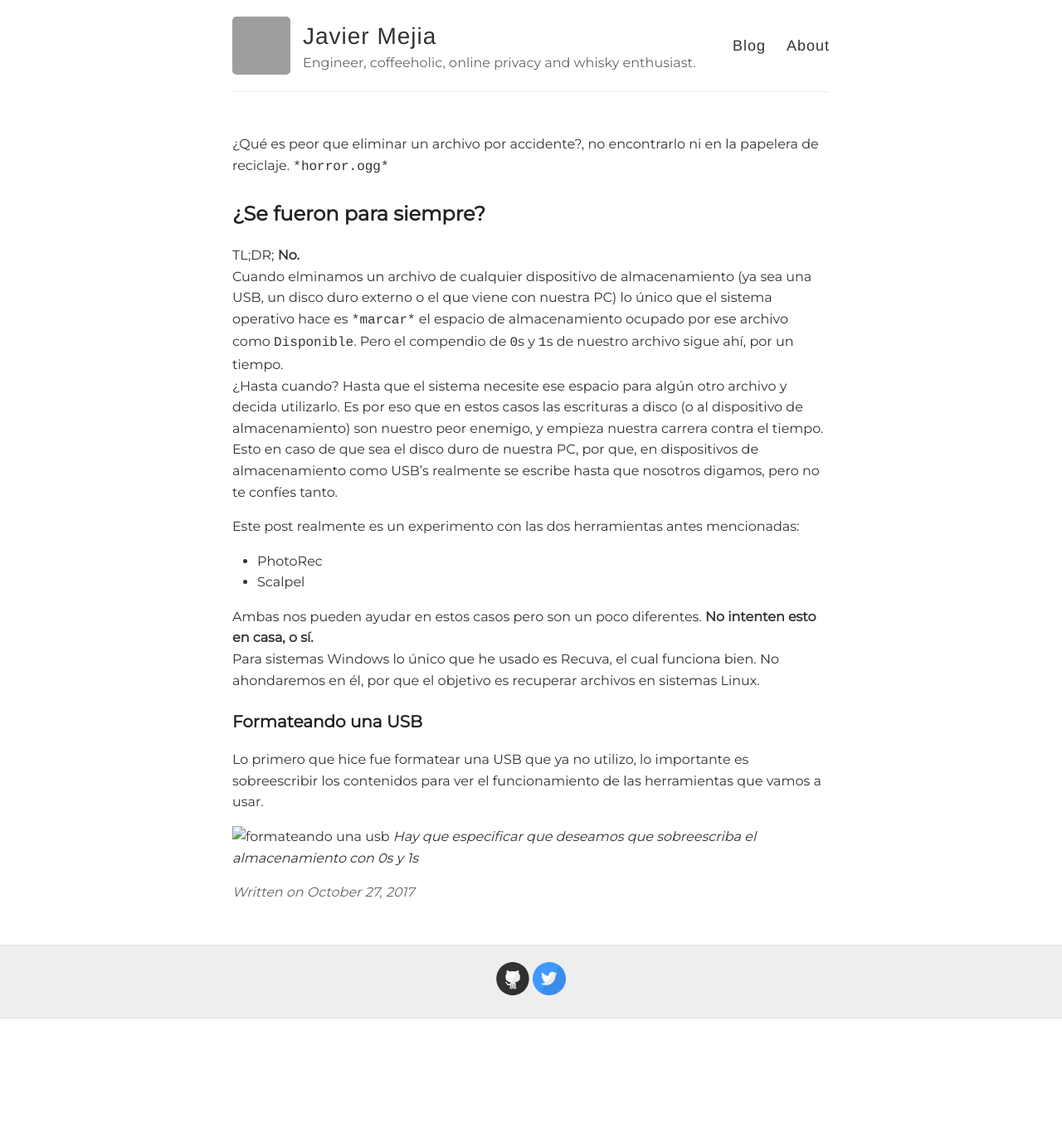
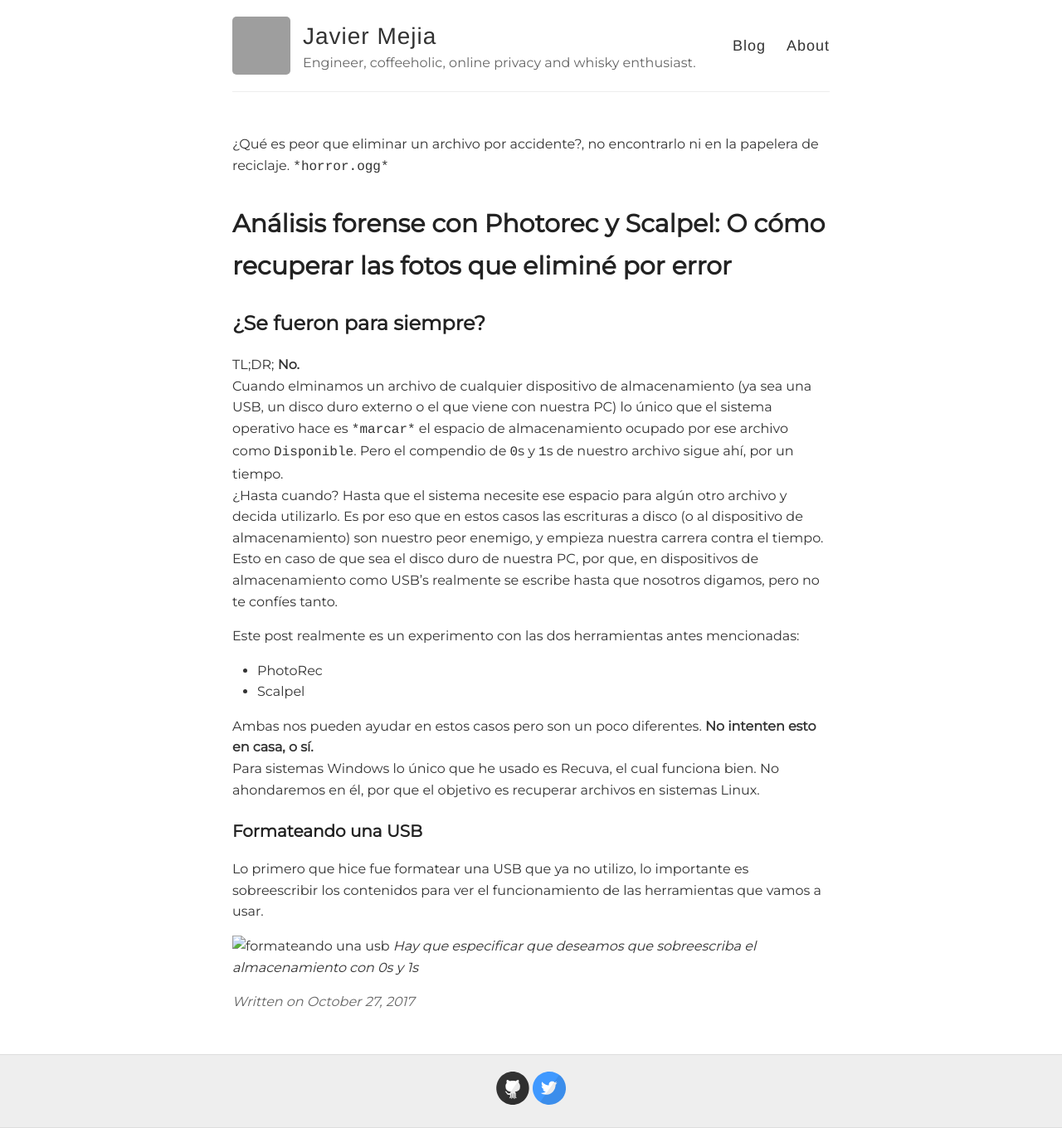
Before and after one commit to xavrb/xavrb.github.io, a Jekyll site: the page built from _posts/2017-10-27-photorec-scalpel.md, in a window 1280 px wide. Shown: the whole page at 83% size. Built offline with Jekyll 4.4.1, drawn with Linux system fonts in a browser that asks for light colours; our own code applies the rules of GitHub Pages for plain Markdown files; before the commit the page ends 1228 px from its top, so only the background shows below that; grey boxes are pictures that could not be loaded.

Commit message:
new post

```diff
--- a/_posts/2017-10-27-photorec-scalpel.md
+++ b/_posts/2017-10-27-photorec-scalpel.md
@@ -6,6 +6,7 @@ tags: [recuperación]
 
 
 ¿Qué es peor que eliminar un archivo por accidente?, no encontrarlo ni en la papelera de reciclaje. `*horror.ogg*`
+# Análisis forense con Photorec y Scalpel: O cómo recuperar las fotos que eliminé por error
 
 ## ¿Se fueron para siempre?
 
```
